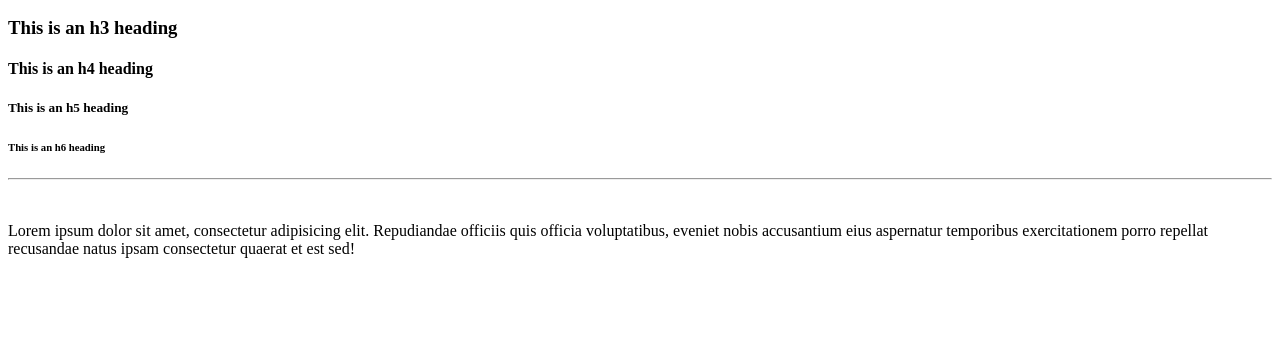
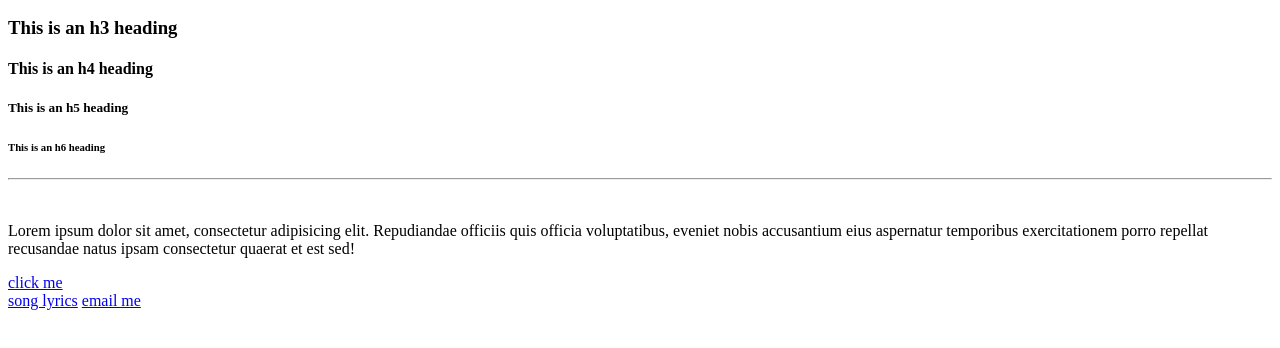
Before and after one commit to viniciusquintana/html-css-course-brocode, a plain HTML site: page index.html in a window 1280 px wide. Shown: the part 110-458 px from the top of the page. Drawn offline with Linux system fonts and the light colour scheme.

Commit message:
finished the hyperlink exercise

```diff
--- a/index.html
+++ b/index.html
@@ -18,4 +18,12 @@
 
       <!-- THIS IS A COMMENT -->
     </body>
+
+    <a href="https://www.google.com/" target="_blank" title="Goes to Google"> click me</a>
+
+    <br>
+
+    <a href="lyrics.html">song lyrics</a>
+
+    <a href="mailto:test@fake.co,">email me</a>
 </html>
```
Also changed, not shown: lyrics.html (+1 -0 lines).
